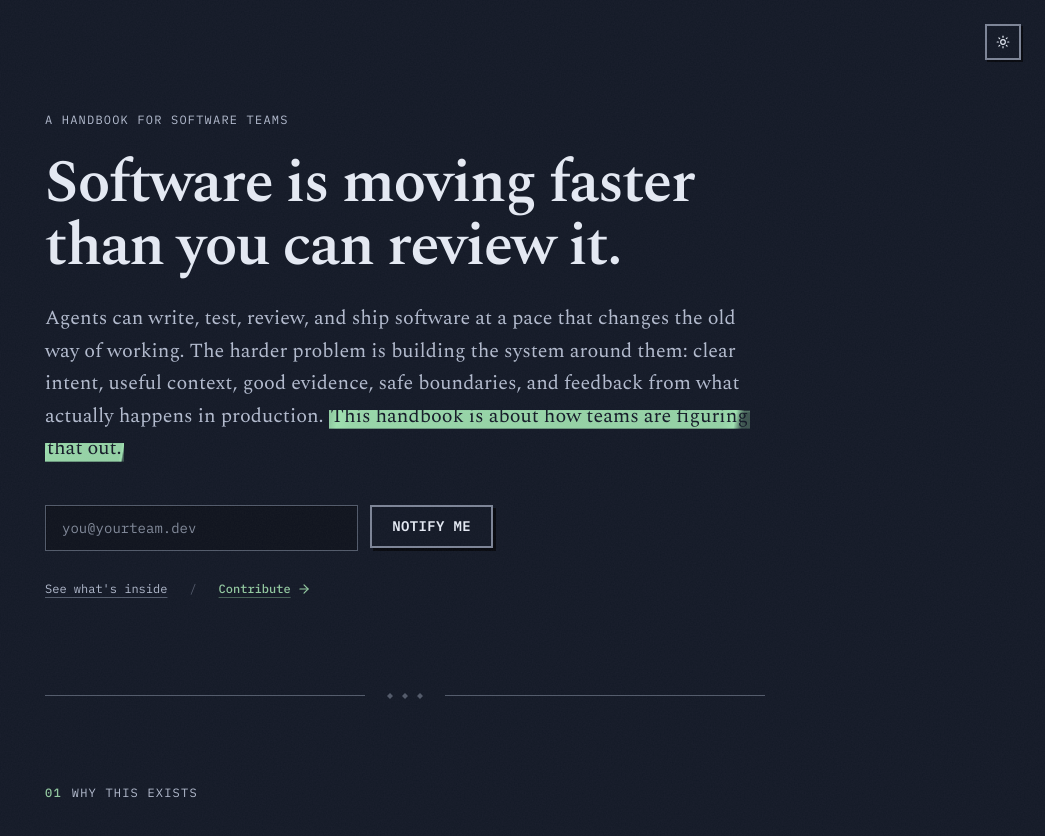
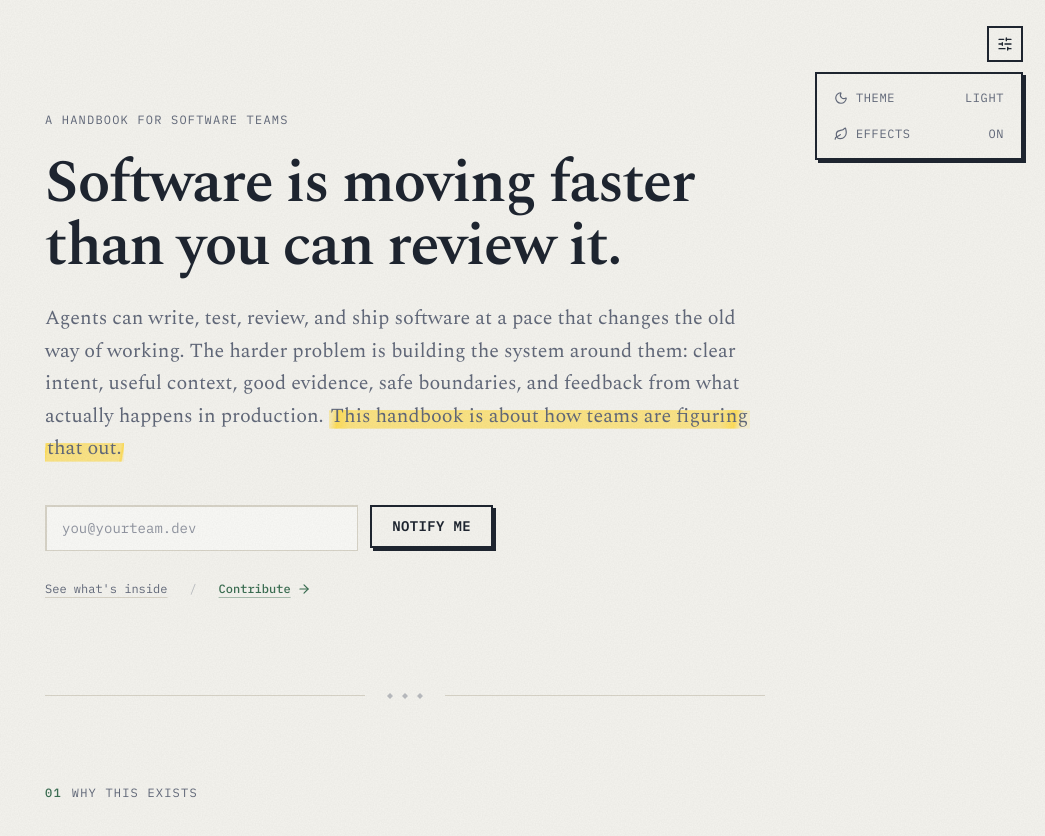
Before and after one commit to SouravInsights/safetomerge, a Next.js app: page / in a window 1280 px wide. Both pictures are taken after a click on the button "Display settings". Shown: the top 836 px of the page, without its empty margins (235-1280 px from the left). Built offline with nearby package versions, Linux system fonts and the light colour scheme.

Commit message:
introduce site controls

```diff
--- a/app/layout.tsx
+++ b/app/layout.tsx
@@ -1,6 +1,6 @@
 import type { Metadata, Viewport } from "next";
 import { IBM_Plex_Mono, Spectral } from "next/font/google";
-import { ThemeToggle } from "@/components/theme-toggle";
+import { SiteControls } from "@/components/site-controls";
 import "./globals.css";
 
 const spectral = Spectral({
@@ -154,9 +154,10 @@ const jsonLd = {
   },
 };
 
-// Applies the saved color scheme before first paint so there is no flash of
-// the wrong theme. Falls back to the OS preference.
-const themeScript = `try{var t=localStorage.getItem("theme");if(t==="dark"||(!t&&window.matchMedia("(prefers-color-scheme: dark)").matches)){document.documentElement.classList.add("dark")}}catch(e){}`;
+// Applies the saved color scheme and FX preference before first paint so
+// there is no flash of the wrong theme or the effects layer. Theme falls
+// back to the OS preference.
+const themeScript = `try{var t=localStorage.getItem("theme");if(t==="dark"||(!t&&window.matchMedia("(prefers-color-scheme: dark)").matches)){document.documentElement.classList.add("dark")}if(localStorage.getItem("fx")==="off"){document.documentElement.setAttribute("data-fx","off")}}catch(e){}`;
 
 export default function RootLayout({
   children,
@@ -180,7 +181,7 @@ export default function RootLayout({
       </head>
       <body className="min-h-full flex flex-col overflow-x-clip">
         {children}
-        <ThemeToggle />
+        <SiteControls />
       </body>
     </html>
   );
--- a/components/landing/themed-leaf-shadows.tsx
+++ b/components/landing/themed-leaf-shadows.tsx
@@ -3,10 +3,14 @@
 import * as React from "react";
 import { LeafShadows, type LeafShadowsProps } from "@/components/landing/leaf-shadows";
 import { useDarkMode } from "@/lib/use-dark-mode";
+import { useFx } from "@/lib/use-fx";
 
-/* Wires the current color scheme into the canvas opacity: the multiply
-   blend needs more weight to register on dark surfaces. */
+/* Wires the current color scheme into the canvas opacity (the multiply
+   blend needs more weight on dark surfaces) and unmounts the effect
+   entirely when the user has turned FX off. */
 export function ThemedLeafShadows(props: Omit<LeafShadowsProps, "isDark">) {
   const isDark = useDarkMode();
+  const fxOn = useFx();
+  if (!fxOn) return null;
   return <LeafShadows {...props} isDark={isDark} />;
 }
--- /dev/null
+++ b/components/site-controls.tsx
@@ -0,0 +1,84 @@
+"use client";
+
+import * as React from "react";
+import { Popover } from "@base-ui/react/popover";
+import { Leaf, Moon, SlidersHorizontal, Sun } from "lucide-react";
+import { Button } from "@/components/ui/button";
+import { useDarkMode } from "@/lib/use-dark-mode";
+import { useFx } from "@/lib/use-fx";
+
+const rowIcon = "w-3.5 h-3.5 shrink-0";
+
+export function SiteControls() {
+  const isDark = useDarkMode();
+  const fxOn = useFx();
+
+  const toggleTheme = () => {
+    const root = document.documentElement;
+    const next = !root.classList.contains("dark");
+    root.classList.toggle("dark", next);
+    try {
+      localStorage.setItem("theme", next ? "dark" : "light");
+    } catch {
+      /* storage unavailable, theme just won't persist */
+    }
+  };
+
+  const toggleFx = () => {
+    const root = document.documentElement;
+    const next = root.getAttribute("data-fx") === "off";
+    if (next) {
+      root.removeAttribute("data-fx");
+    } else {
+      root.setAttribute("data-fx", "off");
+    }
+    try {
+      localStorage.setItem("fx", next ? "on" : "off");
+    } catch {
+      /* storage unavailable, preference just won't persist */
+    }
+  };
+
+  return (
+    <div className="fixed top-4 right-4 sm:top-6 sm:right-6 z-50">
+      <Popover.Root>
+      <Popover.Trigger
+        aria-label="Display settings"
+        className="inline-flex items-center justify-center w-9 h-9 rounded-none select-none border-2 border-edge bg-paper text-ink shadow-[2px_2px_0_0_var(--plate)] hover:shadow-none hover:translate-x-[2px] hover:translate-y-[2px] hover:border-verified hover:text-verified data-[popup-open]:shadow-none data-[popup-open]:translate-x-[2px] data-[popup-open]:translate-y-[2px] transition-all touch-manipulation"
+      >
+        <SlidersHorizontal className="w-4 h-4" />
+      </Popover.Trigger>
+      <Popover.Portal>
+        <Popover.Positioner side="bottom" align="end" sideOffset={10} className="z-50">
+          <Popover.Popup className="w-52 border-2 border-edge bg-paper p-1.5 shadow-[3px_3px_0_0_var(--plate)] outline-none rounded-none">
+            <Button
+              variant="ghost"
+              onClick={toggleTheme}
+              aria-pressed={isDark}
+              className="w-full h-9 px-2.5 justify-between font-mono text-xs uppercase tracking-wider"
+            >
+              <span className="inline-flex items-center gap-2">
+                {isDark ? <Sun className={rowIcon} /> : <Moon className={rowIcon} />}
+                Theme
+              </span>
+              <span className="text-muted">{isDark ? "Dark" : "Light"}</span>
+            </Button>
+            <Button
+              variant="ghost"
+              onClick={toggleFx}
+              aria-pressed={fxOn}
+              className="w-full h-9 px-2.5 justify-between font-mono text-xs uppercase tracking-wider"
+            >
+              <span className="inline-flex items-center gap-2">
+                <Leaf className={rowIcon} />
+                Effects
+              </span>
+              <span className="text-muted">{fxOn ? "On" : "Off"}</span>
+            </Button>
+          </Popover.Popup>
+        </Popover.Positioner>
+      </Popover.Portal>
+      </Popover.Root>
+    </div>
+  );
+}
--- a/components/theme-toggle.tsx
+++ /dev/null
@@ -1,31 +0,0 @@
-"use client";
-
-import * as React from "react";
-import { Moon, Sun } from "lucide-react";
-import { Button } from "@/components/ui/button";
-
-export function ThemeToggle() {
-  const toggle = () => {
-    const root = document.documentElement;
-    const next = !root.classList.contains("dark");
-    root.classList.toggle("dark", next);
-    try {
-      localStorage.setItem("theme", next ? "dark" : "light");
-    } catch {
-      /* storage unavailable, theme just won't persist */
-    }
-  };
-
-  return (
-    <Button
-      variant="outline"
-      size="icon"
-      onClick={toggle}
-      aria-label="Toggle color theme"
-      className="fixed top-4 right-4 sm:top-6 sm:right-6 z-50 border-2 border-edge text-ink shadow-[2px_2px_0_0_var(--plate)] hover:shadow-none hover:translate-x-[2px] hover:translate-y-[2px] hover:border-verified hover:text-verified active:shadow-none active:translate-x-[2px] active:translate-y-[2px] touch-manipulation"
-    >
-      <Sun className="w-4 h-4 hidden dark:block" />
-      <Moon className="w-4 h-4 dark:hidden" />
-    </Button>
-  );
-}
--- /dev/null
+++ b/lib/use-fx.ts
@@ -0,0 +1,21 @@
+"use client";
+
+import * as React from "react";
+
+/* Tracks the FX preference: data-fx="off" on the root element disables the
+   ambient effects layer. Set before paint by the inline script in the root
+   layout, flipped by the FX toggle. */
+export function useFx() {
+  const [fxOn, setFxOn] = React.useState(true);
+
+  React.useEffect(() => {
+    const root = document.documentElement;
+    const sync = () => setFxOn(root.getAttribute("data-fx") !== "off");
+    sync();
+    const observer = new MutationObserver(sync);
+    observer.observe(root, { attributes: true, attributeFilter: ["data-fx"] });
+    return () => observer.disconnect();
+  }, []);
+
+  return fxOn;
+}
```
Also changed, not shown: 1 other file (tests, documents, lock files or other folders).
